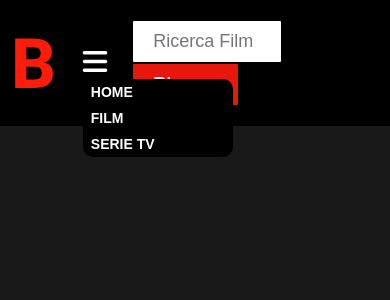
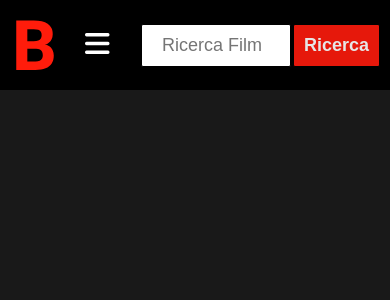
Before and after one commit to Calibro45/vue-boolflix, a Vue app: page / in a window 390 px wide. Shown: the top 300 px of the page. Built offline with nearby package versions, Linux system fonts and the light colour scheme; a small style sheet from the web is missing.

Commit message:
button small width

```diff
--- a/src/components/MainHeader.vue
+++ b/src/components/MainHeader.vue
@@ -52,7 +52,7 @@ export default {
                 'serie tv',
             ],
             activeLink: '',
-            activeMenu: true,
+            activeMenu: false,
         }
     },
     methods: {
--- a/src/components/SearchBar.vue
+++ b/src/components/SearchBar.vue
@@ -106,4 +106,12 @@ export default {
 
 }
 
+@media screen and (max-width: 576px) {
+
+    .search-cta {
+        padding: 10px;
+    }
+
+}
+
 </style>
```
